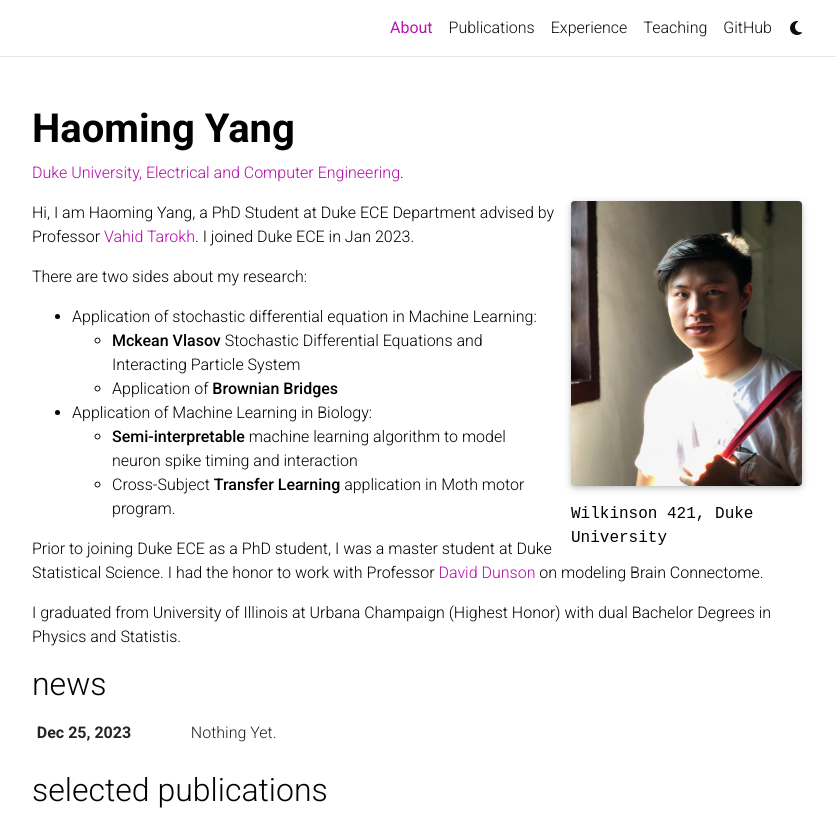
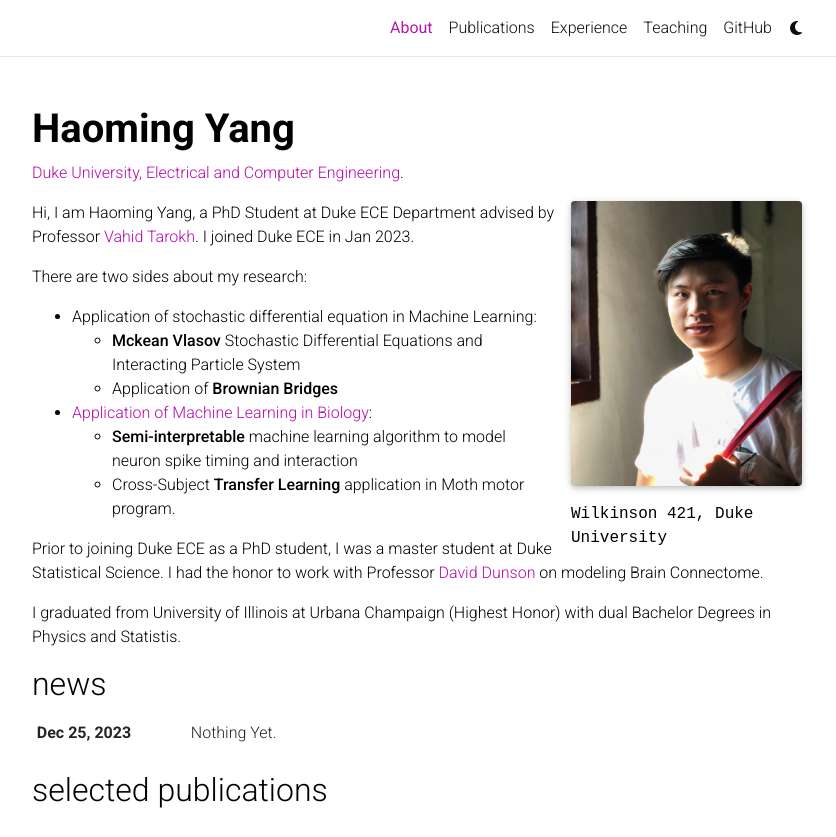
Before and after one commit to imkeithyang/imkeithyang.github.io, a Jekyll site: the page built from _pages/about.md, in a window 1280 px wide and 1126 px high, cut to the strip 0-837 px from the top of the window. Shown: the whole strip, without its empty margins (223-1059 px from the left). Built offline with Jekyll 4.4.1, drawn with Linux system fonts in a browser that asks for light colours; full-size pictures stand in for the smaller copies a plugin makes; some web fonts are replaced; comment, search, counter and statistics services are not loaded; a style sheet for code colours, icons or effects is not loaded; part of the change alters nothing that is shown.

```diff
--- a/_pages/about.md
+++ b/_pages/about.md
@@ -23,7 +23,7 @@ There are two sides about my research:
 * Application of stochastic differential equation in Machine Learning:
   * **Mckean Vlasov** Stochastic Differential Equations and Interacting Particle System
   * Application of **Brownian Bridges**
-* Application of Machine Learning in Biology:
+* [Application of Machine Learning in Biology](https://sites.gatech.edu/flap-muri/):
   * **Semi-interpretable** machine learning algorithm to model neuron spike timing and interaction
   * Cross-Subject **Transfer Learning** application in Moth motor program.
 
```
